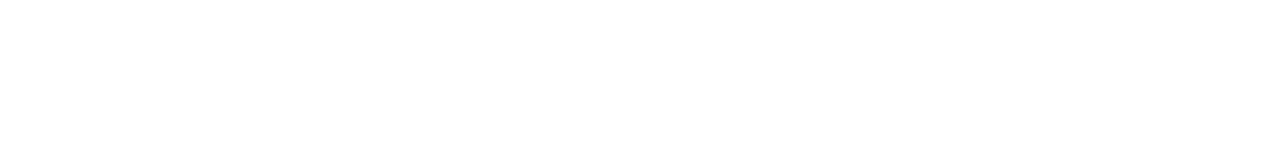
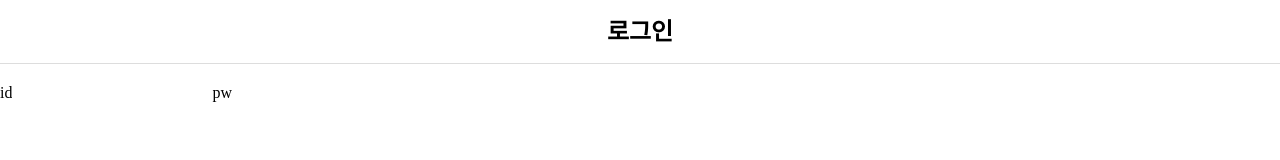
Before and after one commit to BabbleSIte/BabbleSite, a React (Create React App) app in the folder client/: page /login in a window 1280 px wide. Before the commit this address had no page. Shown: the top 160 px of the page. Built offline with nearby package versions, Linux system fonts and the light colour scheme; the HTML template or start-up script is replaced by a standard one.

Commit message:
add login page

```diff
--- a/client/src/App.tsx
+++ b/client/src/App.tsx
@@ -1,11 +1,15 @@
 import { BrowserRouter, Route, Routes } from "react-router-dom";
+import { useState } from "react";
 import Landing from "./pages/Landing";
 import MemoP from "./pages/MemoP";
 import NewMemo from "./pages/NewMemo";
 import NewPaper from "./pages/NewPaper";
 import Paper from "./pages/Paper";
+import Login from "./pages/Login";
 
 function App() {
+	const [isLogin, setIsLogin] = useState<boolean>(false);
+
 	return (
 		<BrowserRouter>
 			<Routes>
@@ -14,6 +18,7 @@
 				<Route path="/nm" element={<NewMemo />} />
 				<Route path="/np" element={<NewPaper />} />
 				<Route path="/paper/:paperid" element={<Paper />} />
+				<Route path="/login" element={<Login />} />
 			</Routes>
 		</BrowserRouter>
 	);
--- /dev/null
+++ b/client/src/pages/Login.tsx
@@ -0,0 +1,15 @@
+import Header from "../components/Header";
+
+export default function Login() {
+	return (
+		<div>
+			<Header title="로그인" />
+			<div>
+				<label htmlFor="id">id</label>
+				<input id="id" type="text" />
+				<label htmlFor="pw">pw</label>
+				<input id="pw" type="password" />
+			</div>
+		</div>
+	);
+}
--- a/client/src/style/componentStyle/MemoPropertiesStyle.tsx
+++ b/client/src/style/componentStyle/MemoPropertiesStyle.tsx
@@ -27,8 +27,8 @@
 
 		.memoBg {
 			display: inline-block;
-			width: 1rem;
-			height: 1rem;
+			width: 1.5rem;
+			height: 1.5rem;
 			border-radius: 50%;
 		}
 	}
```
